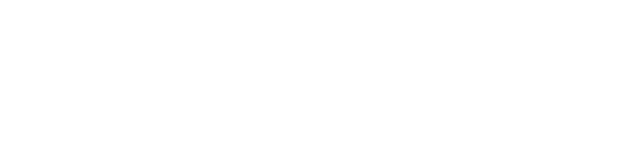
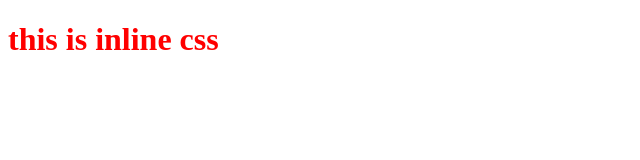
Before and after one commit to bishtmanish739/Css, a plain HTML site: page index.html in a window 1280 px wide. Shown: the whole page, without its empty margins (0-640 px from the left). Drawn offline with Linux system fonts and the light colour scheme.

Commit message:
inline css

```diff
--- a/index.html
+++ b/index.html
@@ -8,6 +8,7 @@
     <link rel="stylesheet" href="style.css">
 </head>
 <body>
+    <h1 style="color: red;">this is inline css</h1>
 
 </body>
 </html>
```
